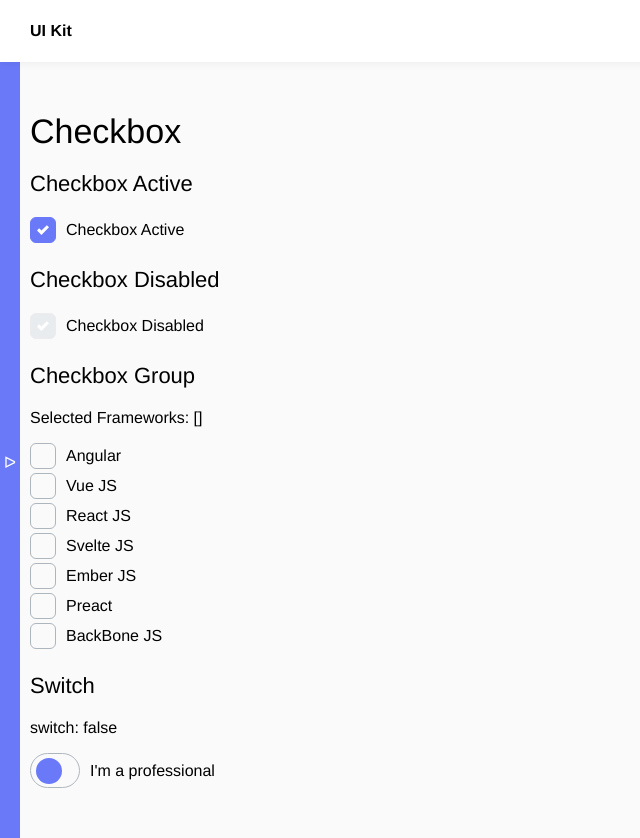
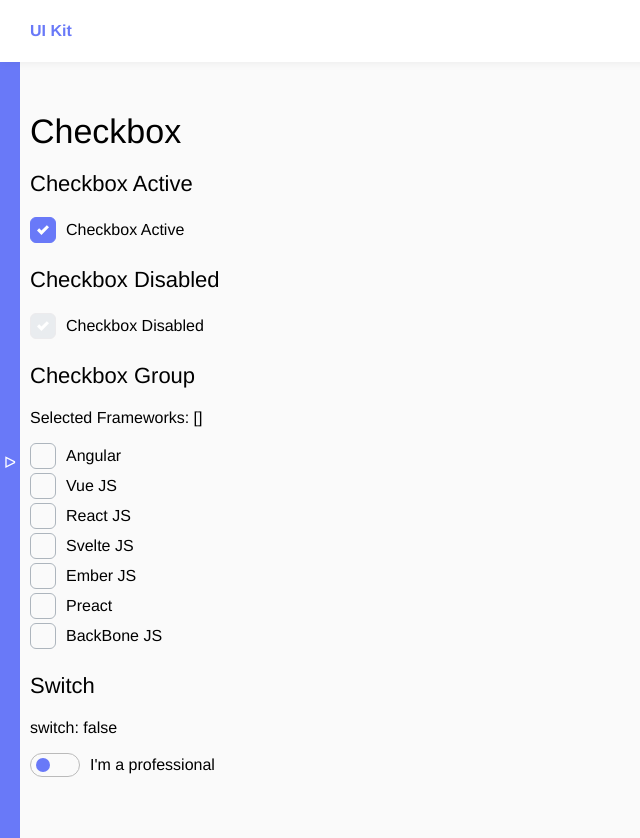
Before and after one commit to human97/Vue-UI-Kit, a Vue app: page /checkbox in a window 1280 px wide. Shown: the whole page, without its empty margins (0-640 px from the left). Built offline with nearby package versions, Linux system fonts and the light colour scheme.

Commit message:
style: Add new styles to files: AppCheckbox.vue, AppRadioButton.vue

```diff
--- a/src/components/UI/AppCheckbox.vue
+++ b/src/components/UI/AppCheckbox.vue
@@ -80,6 +80,7 @@ const handleClick = (event) => {
     display: inline-flex;
     align-items: center;
     user-select: none;
+    cursor: pointer;
   }
   & + label::before {
     content: '';
@@ -94,6 +95,7 @@ const handleClick = (event) => {
     background-repeat: no-repeat;
     background-position: center center;
     background-size: 50% 50%;
+    transition: .3s;
   }
   &:checked + label::before {
     border-color: var(--primary);
@@ -104,7 +106,6 @@ const handleClick = (event) => {
     border-color: var(--primary-hover);
   }
   &:not(:disabled):active + label::before {
-    background-color: var(--primary);
     border: 1px solid #ECEBED;
   }
   &:focus + label::before {
@@ -112,6 +113,9 @@ const handleClick = (event) => {
   }
   &:focus:not(:checked) + label::before {
     border-color: var(--primary);
+  }
+  &:disabled + label {
+    cursor: default;
   }
   &:disabled + label::before {
     background-color: #e9ecef;
@@ -133,14 +137,15 @@ const handleClick = (event) => {
   }
   &__label {
     margin-left: 10px;
+    cursor: pointer;
   }
   & + label {
     cursor: pointer;
     text-indent: -9999px;
     width: 50px;
-    height: 35px;
+    height: 24px;
     background: #fafafa;
-    border: 1px solid #adb5bd;
+    border: 1px solid darken(#fafafa, 25%);
     display: block;
     border-radius: 100px;
     position: relative;
@@ -149,25 +154,23 @@ const handleClick = (event) => {
       position: absolute;
       top: 50%;
       left: 5px;
-      width: 26px;
-      height: 26px;
-      background: #fff;
+      width: 14px;
+      height: 14px;
       background: var(--primary);
       border-radius: 90px;
-      transition: 0.3s;
+      transition: .3s;
       transform: translateY(-50%);
       }
   }
   &:checked {
     & + label {
       background: var(--primary);
+      border-color: var(--primary);
       &:after {
         background: #fff;
         left: calc(100% - 5px);
+        transition: .3s;
         transform: translateX(-100%) translateY(-50%);
-      }
-      &:active:after {
-        width: 33px;
       }
     }
   }
--- a/src/styles/index.scss
+++ b/src/styles/index.scss
@@ -23,7 +23,7 @@
   }
 
   a {
-    color: var(--primary-color);
+    color: var(--primary);
     text-decoration: none;
   }
 
```
Also changed, not shown: src/components/UI/AppRadioButton.vue (+10 -10 lines).
